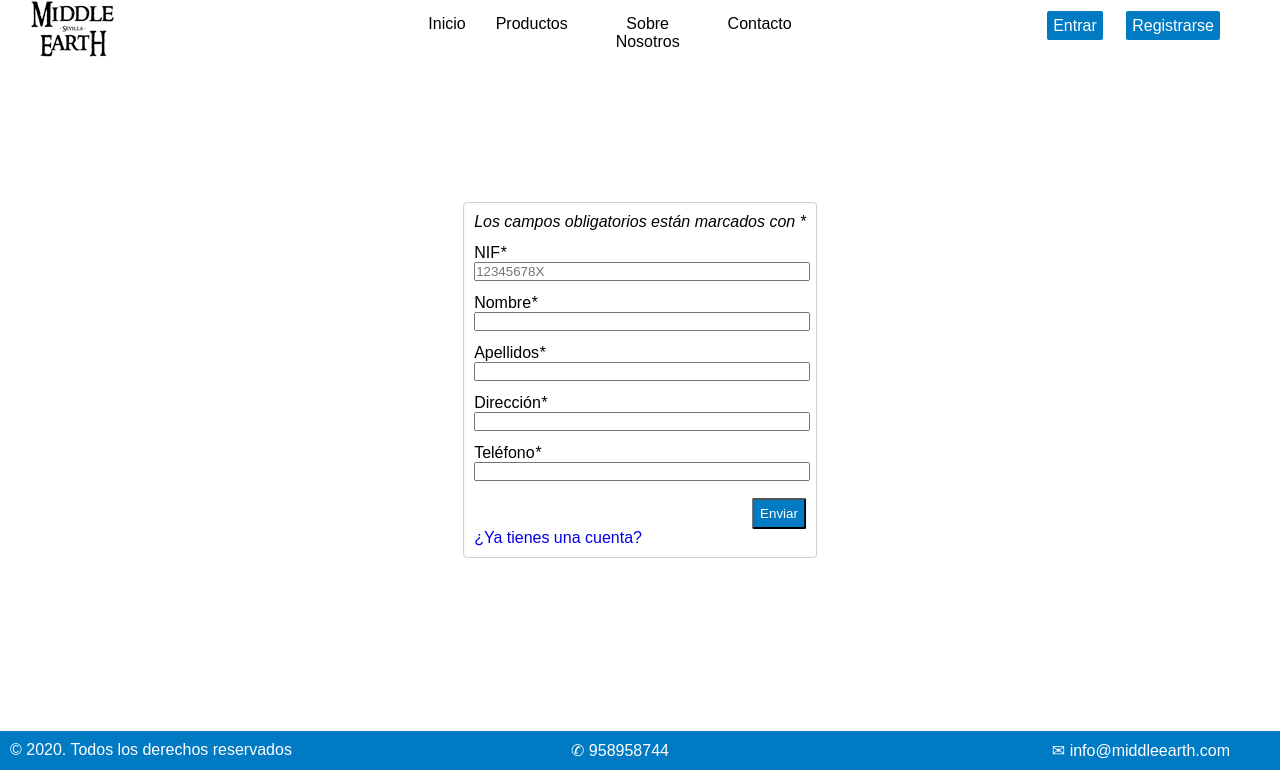
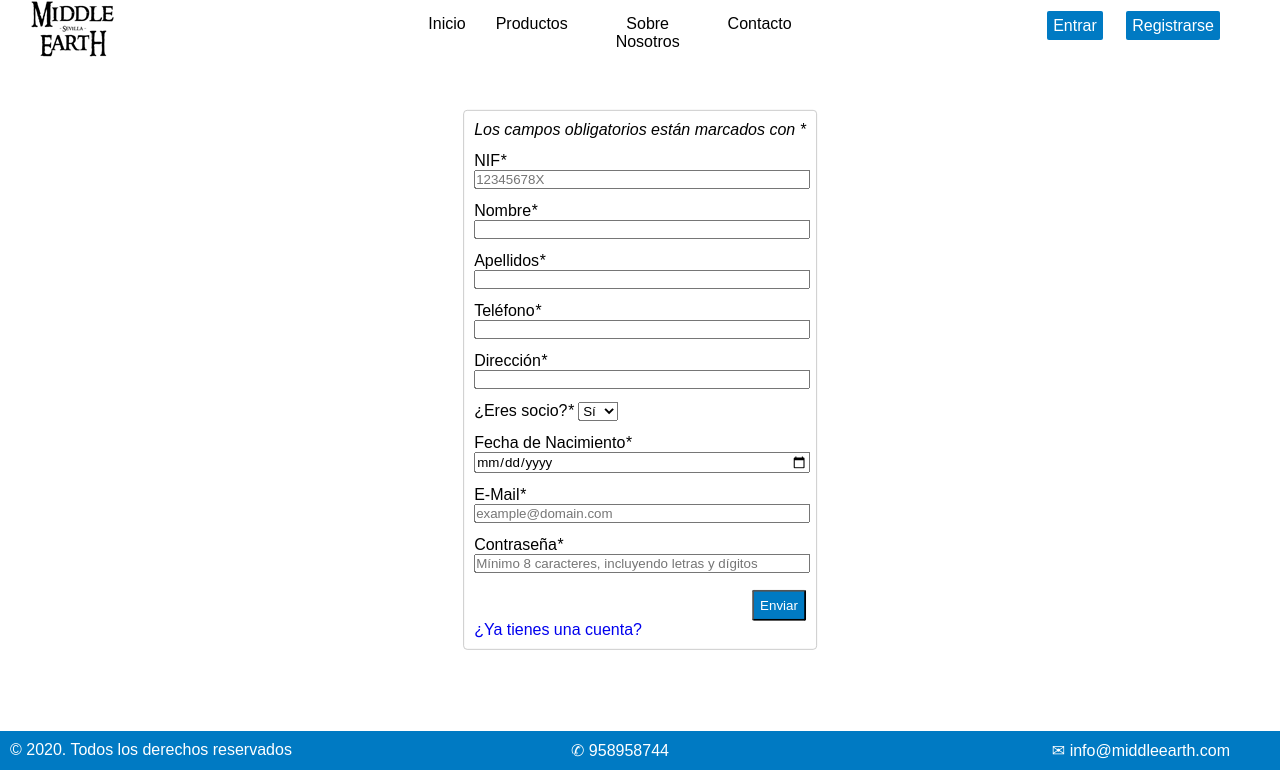
Before and after one commit to antoniocl11/IISSI2, a PHP site: page /XE/form_alta_usuario.php in a window 1280 px wide. Shown: the part 30-800 px from the top of the page. Run offline with PHP 8.4, Linux system fonts and the light colour scheme; some libraries are stand-ins or nearby versions.

Commit message:
ajustes_minimos

```diff
--- a/IISSI2-MIDDLE_EARTH-2020/accion_alta_usuario.php
+++ b/IISSI2-MIDDLE_EARTH-2020/accion_alta_usuario.php
@@ -36,6 +36,10 @@
 			<li><?php echo "Nombre: " . $nuevoUsuario["nombre"]; ?></li>
 			<li><?php echo "Apellidos: " . $nuevoUsuario["apellidos"]; ?></li>
 			<li><?php echo "Teléfono: " . $nuevoUsuario["telefono"]; ?></li>
+			<li><?php echo "esSocio: " . $nuevoUsuario["esSocio"]; ?></li>
+			<li><?php echo "fechaNacimiento: " . $nuevoUsuario["fechaNacimiento"]; ?></li>
+			<li><?php echo "email: " . $nuevoUsuario["email"]; ?></li>
+
 
 				<ul>
 
--- a/IISSI2-MIDDLE_EARTH-2020/form_alta_usuario.php
+++ b/IISSI2-MIDDLE_EARTH-2020/form_alta_usuario.php
@@ -62,6 +62,10 @@
                 $formulario['apellidos'] = "";
                 $formulario['telefono'] = "";
                 $formulario['direccion'] = "";
+                $formulario['esSocio'] = "";
+                $formulario['fechaNacimiento'] = "";
+                $formulario['email'] = "";
+                $formulario['contraseña'] ="";
 
                 $_SESSION["formulario"] = $formulario;
             }
@@ -98,20 +102,44 @@
                     <input class="nif" name="nif" type="text" placeholder="12345678X" pattern="^[0-9]{8}[A-Z]"
                     title="Ocho dígitos seguidos de una letra mayúscula" value="<?php echo $formulario['nif'];?>" required>
                     </div>
+
                     <div class="campos"><label for="nombre">Nombre<em>*</em></label>
                     <input class="nombre" name="nombre" type="text" size="25"  value="<?php echo $formulario['nombre'];?>" required>
                     </div>
+
                     <div class="campos"><label for="apellidos">Apellidos<em>*</em></label>
                     <input class="apellidos" name="apellidos" type="text"   value="<?php echo $formulario['apellidos'];?>" required>
                     </div>
-                    <div class="campos"><label for="direccion">Dirección<em>*</em></label>
-                    <input class="direccion" name="direccion" type="text"   value="<?php echo $formulario['direccion'];?>" required>
-                    </div>
-
 
                     <div class="campos"><label for="telefono">Teléfono<em>*</em></label>
                     <input class="telefono" name="telefono" type="phone" value="<?php echo $formulario['telefono'];?>" required>
                     </div>
+
+                    <div class="campos"><label for="direccion">Dirección<em>*</em></label>
+                    <input class="direccion" name="direccion" type="text"   value="<?php echo $formulario['direccion'];?>" >
+                    </div>
+
+                    <div class="campos"><label for="essocio">¿Eres socio?<em>*</em></label>
+                     <select name="esSocio" value="<?php echo $formulario['esSocio'];?>" required>>
+                        <option value="Sí">Sí</option>
+                        <option value="No">No</option>
+                     </select>
+                    </div>
+
+                    <div class="campos"><label for="fechaNacimiento">Fecha de Nacimiento<em>*</em></label>
+                    <input class="fechaNacimiento" name="fechaNacimiento" type="date"  placeholder= "Sólo mayores de 16 años"
+                    value="<?php echo $formulario['fechaNacimiento'];?>" required>
+                    </div>
+
+                    <div class="campos"><label for="email">E-Mail<em>*</em></label>
+                    <input class="email" name="email" type="email" placeholder="example@domain.com" value="<?php echo $formulario['email'];?>" required>
+                    </div>
+
+                    <div class="campos"><label for="contraseña">Contraseña<em>*</em></label>
+                    <input class="contraseña" name="contraseña" min="8" type="password" placeholder="Mínimo 8 caracteres, incluyendo letras y dígitos"
+                    value="<?php echo $formulario['contraseña'];?>" required>
+                    </div>
+
 
                     <div class="botones"><input type="submit" value="Enviar"/></div>
                     <p><a href="#">¿Ya tienes una cuenta?</a></p>
```
Also changed, not shown: IISSI2-MIDDLE_EARTH-2020/validacion_alta_usuario.php (+23 -10 lines).
